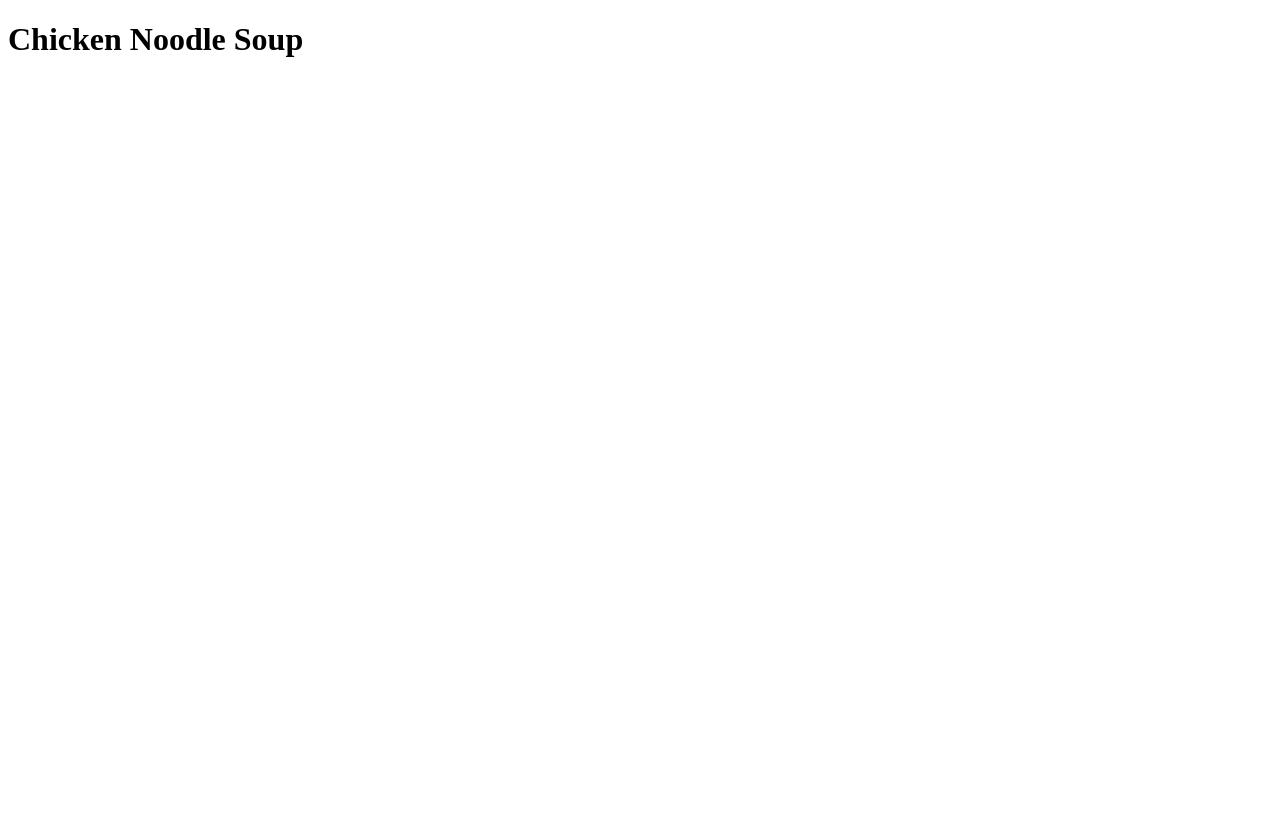
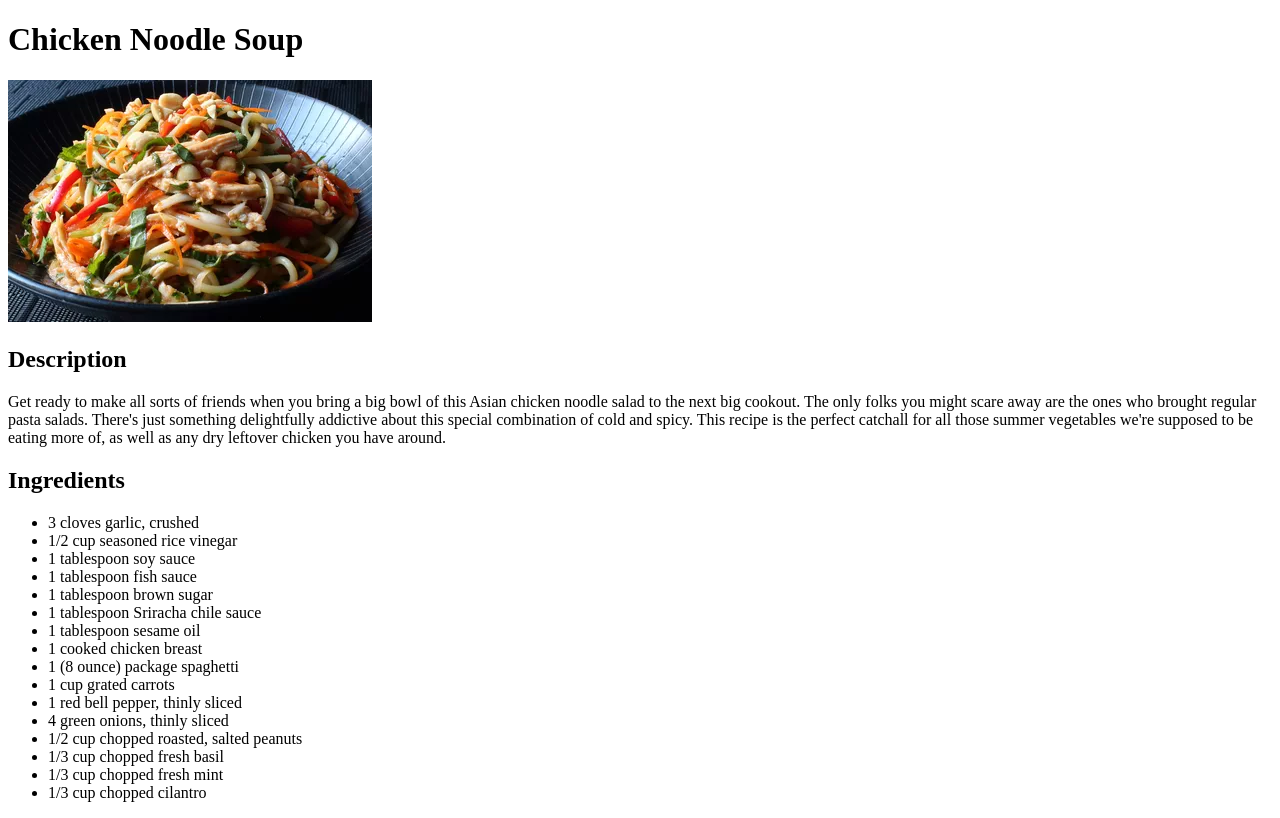
Before and after one commit to dannyoussef/odin-recipes, a plain HTML site: page recipes/chicken-noodle-soup.html in a window 1280 px wide. Drawn offline with Linux system fonts and the light colour scheme.

Commit message:
added list of ingredients and description for recipe

```diff
--- a/recipes/chicken-noodle-soup.html
+++ b/recipes/chicken-noodle-soup.html
@@ -1,11 +1,41 @@
 <!DOCTYPE html>
 <html lang="en">
-<head>
-    <meta charset="UTF-8">
-    <meta name="viewport" content="width=device-width, initial-scale=1.0">
+  <head>
+    <meta charset="UTF-8" />
+    <meta name="viewport" content="width=device-width, initial-scale=1.0" />
     <title>Document</title>
-</head>
-<body>
+  </head>
+  <body>
     <h1>Chicken Noodle Soup</h1>
-</body>
+    <img src="../images/chicken-noodle-soup.jpg" alt="Chicken Noodle Soup" />
+    <h2>Description</h2>
+    <p>
+      Get ready to make all sorts of friends when you bring a big bowl of this
+      Asian chicken noodle salad to the next big cookout. The only folks you
+      might scare away are the ones who brought regular pasta salads. There's
+      just something delightfully addictive about this special combination of
+      cold and spicy. This recipe is the perfect catchall for all those summer
+      vegetables we're supposed to be eating more of, as well as any dry
+      leftover chicken you have around.
+    </p>
+    <h2>Ingredients</h2>
+    <ul>
+      <li>3 cloves garlic, crushed</li>
+      <li>1/2 cup seasoned rice vinegar</li>
+      <li>1 tablespoon soy sauce</li>
+      <li>1 tablespoon fish sauce</li>
+      <li>1 tablespoon brown sugar</li>
+      <li>1 tablespoon Sriracha chile sauce</li>
+      <li>1 tablespoon sesame oil</li>
+      <li>1 cooked chicken breast</li>
+      <li>1 (8 ounce) package spaghetti</li>
+      <li>1 cup grated carrots</li>
+      <li>1 red bell pepper, thinly sliced</li>
+      <li>4 green onions, thinly sliced</li>
+      <li>1/2 cup chopped roasted, salted peanuts</li>
+      <li>1/3 cup chopped fresh basil</li>
+      <li>1/3 cup chopped fresh mint</li>
+      <li>1/3 cup chopped cilantro</li>
+    </ul>
+  </body>
 </html>
```
Also changed, not shown: images/chicken-noodle-soup.jpg (added).
